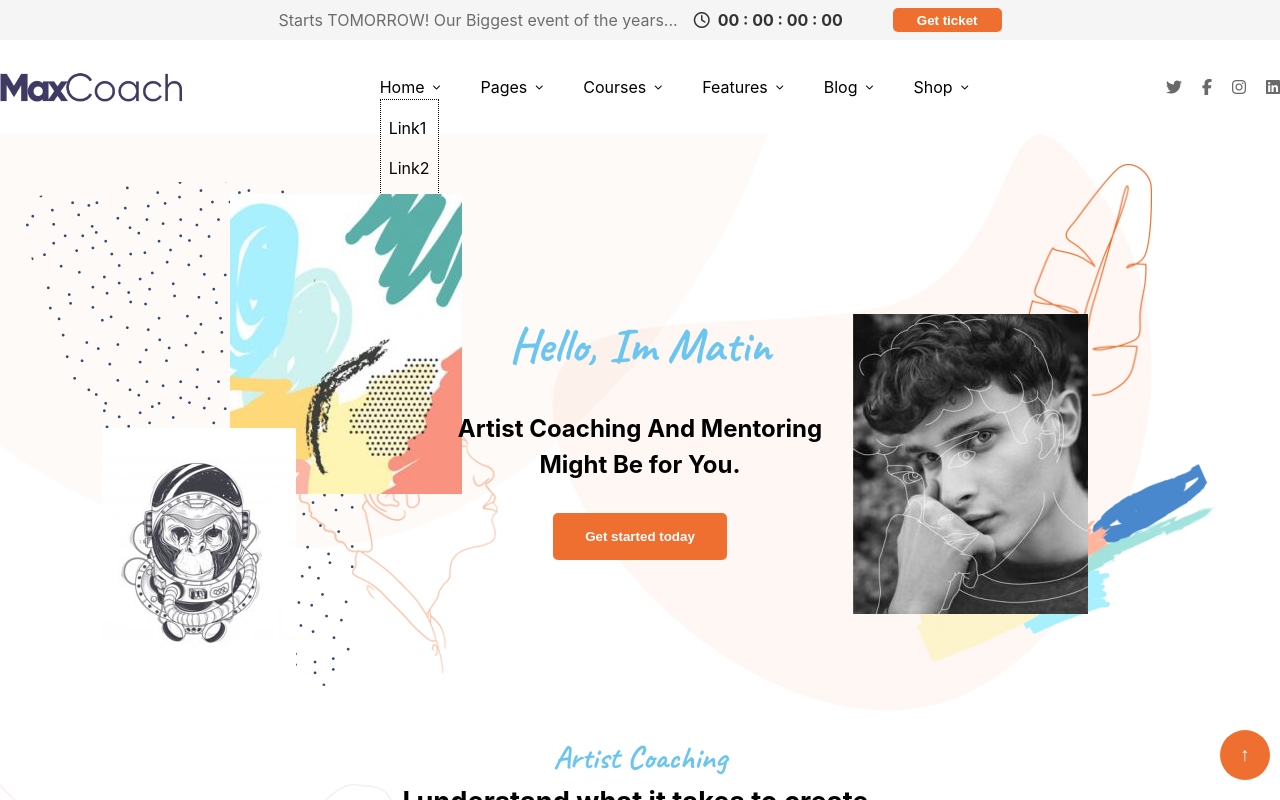
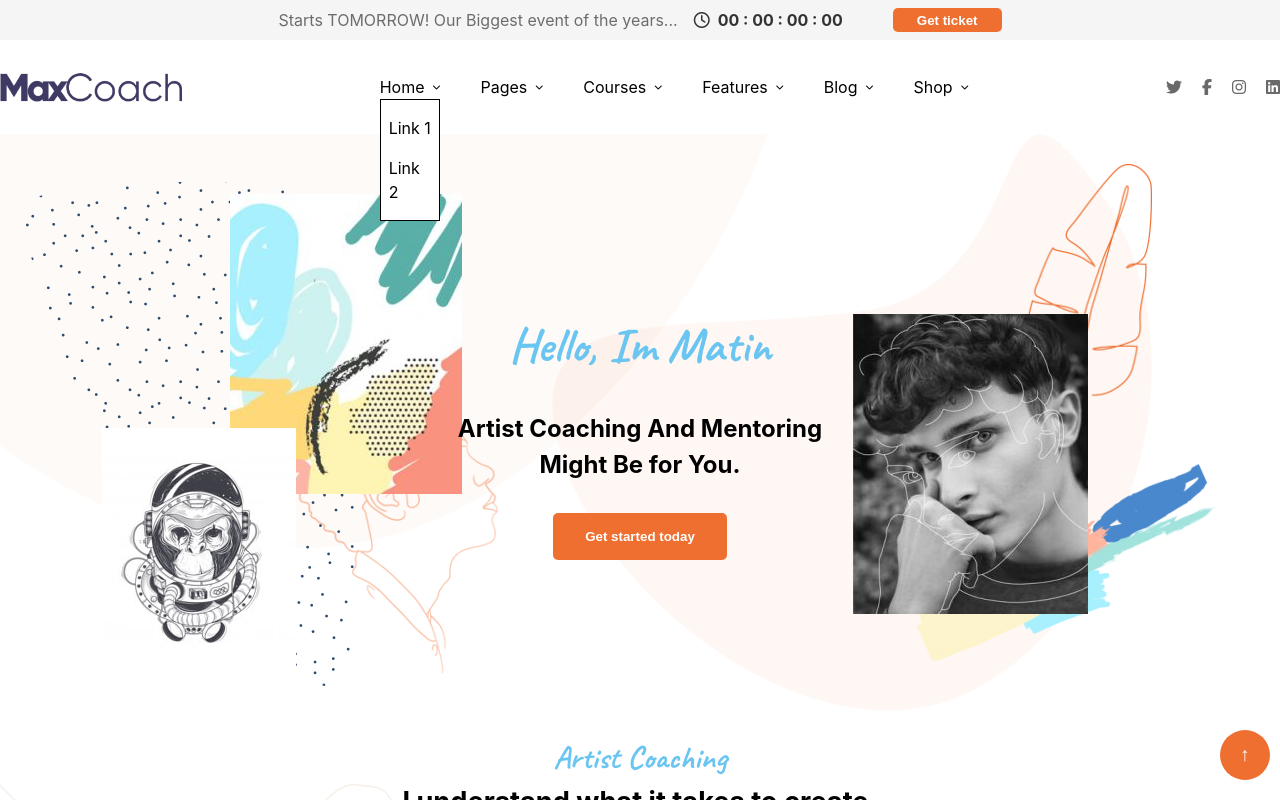
Before and after one commit to christianarca27/proj-html-vuejs, a Vue app: page / in a window 1280 px wide. Both pictures are taken after a click on the item "Home". Shown: the top 800 px of the page. Built offline with nearby package versions, Linux system fonts and the light colour scheme.

Commit message:
feat: migliorato dropdown AppHeader

```diff
--- a/src/components/AppHeader.vue
+++ b/src/components/AppHeader.vue
@@ -11,58 +11,84 @@ export default {
                 {
                     title: "Home",
                     links: [
-                        "Link1",
-                        "Link2",
-                        "Link3",
+                        {
+                            name: "Link 1",
+                            url: "#"
+                        },
+                        {
+                            name: "Link 2",
+                            url: "#"
+                        },
                     ],
-                    isActive: false,
                 },
                 {
                     title: "Pages",
                     links: [
-                        "Link1",
-                        "Link2",
-                        "Link3",
+                        {
+                            name: "Link 1",
+                            url: "#"
+                        },
+                        {
+                            name: "Link 2",
+                            url: "#"
+                        },
                     ],
-                    isActive: false,
                 },
                 {
                     title: "Courses",
                     links: [
-                        "Link1",
-                        "Link2",
-                        "Link3",
+                        {
+                            name: "Link 1",
+                            url: "#"
+                        },
+                        {
+                            name: "Link 2",
+                            url: "#"
+                        },
                     ],
-                    isActive: false,
                 },
                 {
                     title: "Features",
                     links: [
-                        "Link1",
-                        "Link2",
-                        "Link3",
+                        {
+                            name: "Link 1",
+                            url: "#"
+                        },
+                        {
+                            name: "Link 2",
+                            url: "#"
+                        },
                     ],
-                    isActive: false,
                 },
                 {
                     title: "Blog",
                     links: [
-                        "Link1",
-                        "Link2",
-                        "Link3",
+                        {
+                            name: "Link 1",
+                            url: "#"
+                        },
+                        {
+                            name: "Link 2",
+                            url: "#"
+                        },
                     ],
-                    isActive: false,
                 },
                 {
                     title: "Shop",
                     links: [
-                        "Link1",
-                        "Link2",
-                        "Link3",
+                        {
+                            name: "Link 1",
+                            url: "#"
+                        },
+                        {
+                            name: "Link 2",
+                            url: "#"
+                        },
                     ],
-                    isActive: false,
                 },
             ],
+
+            activeIndex: null,
         };
     },
 
@@ -90,14 +116,16 @@ export default {
             </a>
 
             <ul id="navbar-dropdown-menu">
-                <li class="navbar-dropdown-item" v-for="dropdownItem in dropdownMenu"
-                    @click="dropdownItem.isActive = !dropdownItem.isActive">
+                <li class="navbar-dropdown-item" v-for="(dropdownItem, index) in dropdownMenu"
+                    @click="index == activeIndex ? activeIndex = null : activeIndex = index">
                     <div class="dropdown-item-title">
                         <p>{{ dropdownItem.title }}</p>
                         <i class="fa-solid fa-chevron-down"></i>
                     </div>
-                    <ul v-show="dropdownItem.isActive" class="navbar-dropdown-item-links">
-                        <li v-for="dropdownItemLink in dropdownItem.links">{{ dropdownItemLink }}</li>
+                    <ul v-show="index == activeIndex" class="navbar-dropdown-item-links">
+                        <li v-for="dropdownItemLink in dropdownItem.links">
+                            <a :href="dropdownItemLink.url">{{ dropdownItemLink.name }}</a>
+                        </li>
                     </ul>
                 </li>
             </ul>
@@ -193,7 +221,8 @@ header {
                 }
 
                 .navbar-dropdown-item-links {
-                    border: 1px dotted black;
+                    background-color: white;
+                    border: 1px solid black;
                     padding: 1rem .5rem;
 
                     display: flex;
@@ -201,6 +230,16 @@ header {
                     gap: 1rem;
 
                     position: absolute;
+                    z-index: 1;
+
+                    a {
+                        text-decoration: none;
+                        color: black;
+
+                        &:hover {
+                            text-decoration: underline;
+                        }
+                    }
                 }
             }
         }
```
